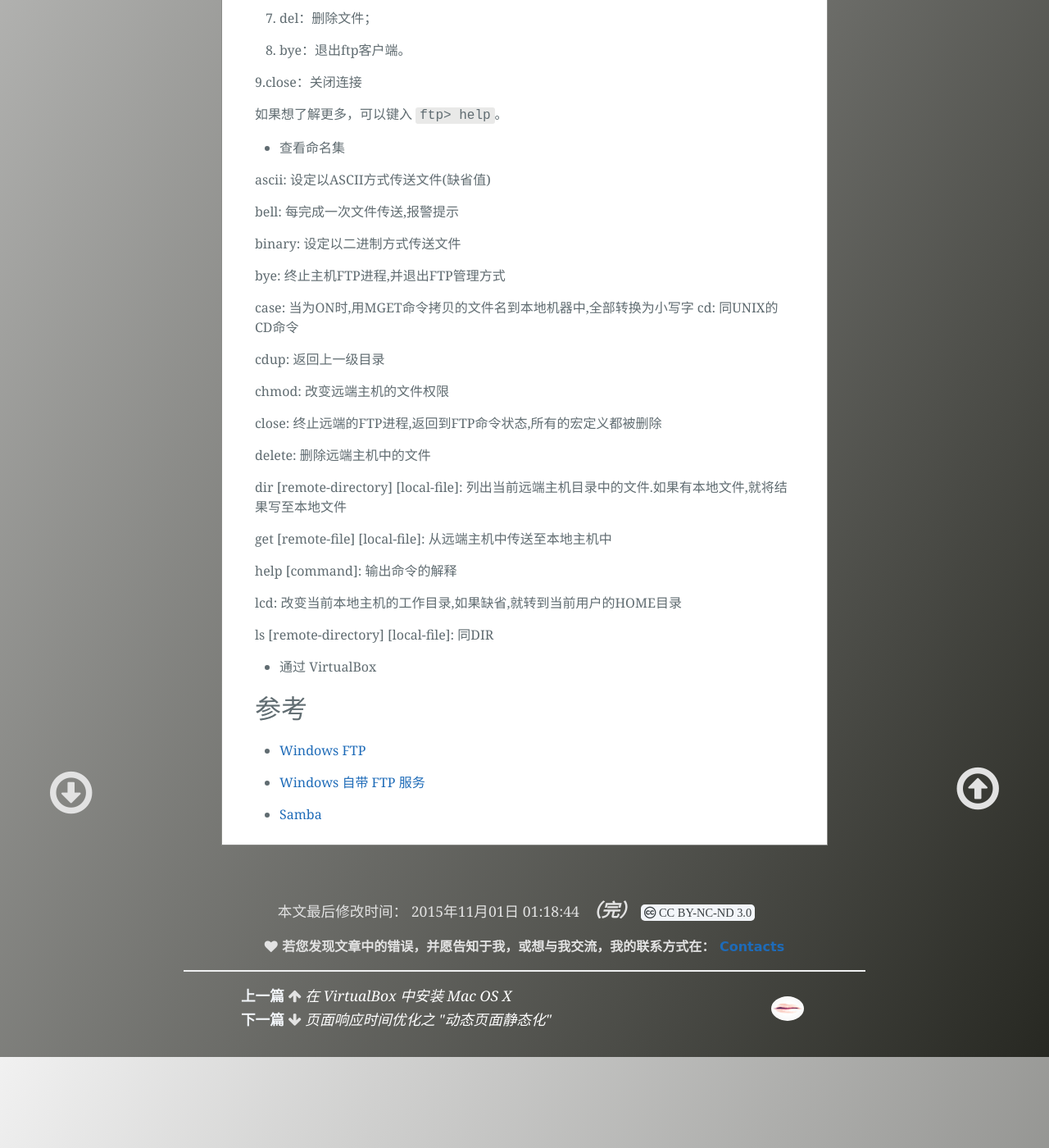
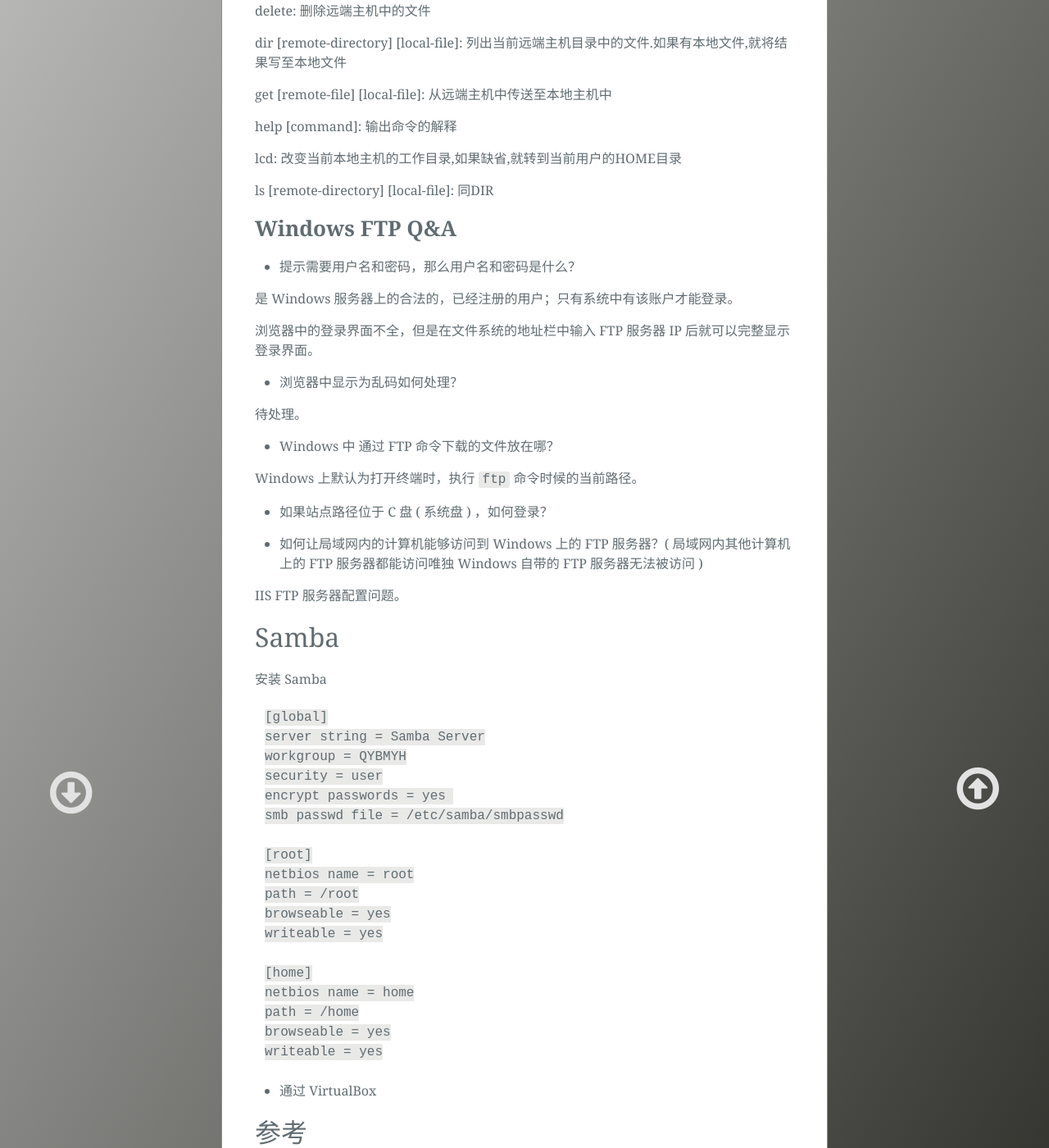
Before and after one commit to light-shadow/ckwongloy.github.io, a Jekyll site: the page built from _posts/2015-11-14-File-Share.md, in a window 1280 px wide and 1400 px high, scrolled down 1644 px. Shown: the whole window at 82% size. Built offline with Jekyll 4.4.1, drawn with Linux system fonts in a browser that asks for light colours; Markdown is read by kramdown in place of the engine named in the settings; some of the changed text lies outside the part shown.

Commit message:
samba first try

````diff
--- a/_posts/2015-11-14-File-Share.md
+++ b/_posts/2015-11-14-File-Share.md
@@ -43,8 +21,7 @@
 
 ```
 ftp
-open ip_addr:port
-(enter username and password)
+open ip_addr:port # enter username and password
 ```
 
 - 上传文件
@@ -58,11 +35,10 @@
 
 ```
 mget *.php
-# 退出出 ftp 客户端
-bye
+bye # 退出出 ftp 客户端
 ```
 
-- 命令总结
+- FTP 命令总结
 
 1. open：与服务器相连接；
 
@@ -115,7 +91,56 @@
 
 ls [remote-directory] [local-file]: 同DIR
 
+### **Windows FTP Q&A**
+
+- 提示需要用户名和密码，那么用户名和密码是什么？
+
+是 Windows 服务器上的合法的，已经注册的用户；只有系统中有该账户才能登录。
+
+浏览器中的登录界面不全，但是在文件系统的地址栏中输入 FTP 服务器 IP 后就可以完整显示登录界面。
+
+- 浏览器中显示为乱码如何处理？
+
+待处理。
+
+- Windows 中 通过 FTP 命令下载的文件放在哪？
+
+Windows 上默认为打开终端时，执行 `ftp` 命令时候的当前路径。
+
+- 如果站点路径位于 C 盘 ( 系统盘 ) ，如何登录？
+
+- 如何让局域网内的计算机能够访问到 Windows 上的 FTP 服务器？( 局域网内其他计算机上的 FTP 服务器都能访问唯独 Windows 自带的 FTP 服务器无法被访问 )
+
+IIS FTP 服务器配置问题。
+
+Samba
+-
+
+安装 Samba
+
+```
+[global]
+server string = Samba Server
+workgroup = QYBMYH
+security = user
+encrypt passwords = yes
+smb passwd file = /etc/samba/smbpasswd
+
+[root]
+netbios name = root
+path = /root
+browseable = yes
+writeable = yes
+
+[home]
+netbios name = home
+path = /home
+browseable = yes
+writeable = yes
+```
+
 - 通过 VirtualBox
+
 
 参考
 -
````
Also changed, not shown: other parts of _posts/2015-11-14-File-Share.md (+2 -24 lines), _posts/2015-11-22-Kali-On-Raspberry.md (+2 -2 lines).
